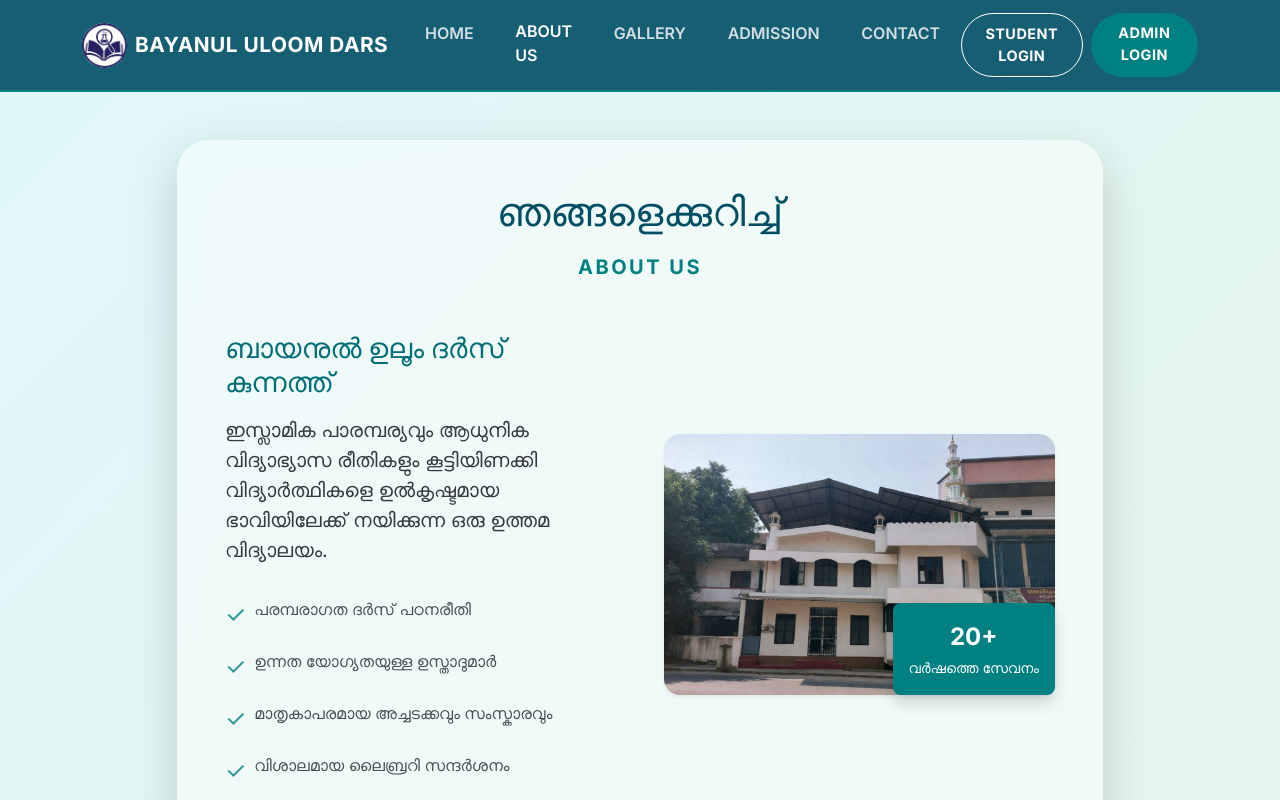
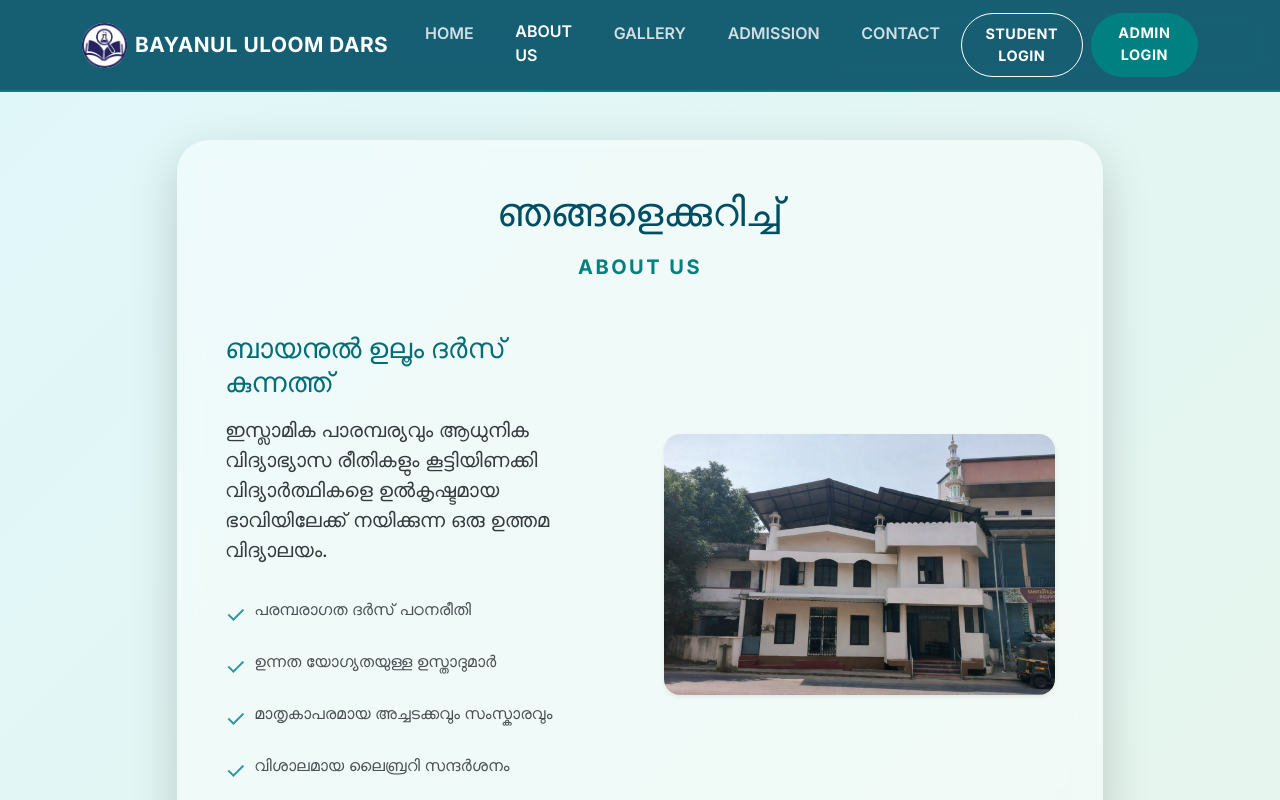
Before and after one commit to albayanrms-sys/BAYANUL-ULOOOM-KUNNATH-DARS, a React (Vite) app: page /about in a window 1280 px wide. Shown: the top 800 px of the page. Built offline with nearby package versions, Linux system fonts and the light colour scheme.

Commit message:
Remove experience badge from about page

```diff
--- a/src/pages/About.jsx
+++ b/src/pages/About.jsx
@@ -12,10 +12,6 @@ function About() {
               <div className="col-md-6 order-md-2">
                 <div className="about-image-wrapper">
                   <img src="/dars_building.jpg" alt="About Bayanul Uloom Dars" className="img-fluid rounded-4 shadow-sm grayscale-hover" />
-                  <div className="experience-badge bg-teal-solid text-white p-3 rounded-3 shadow text-center position-absolute bottom-0 end-0">
-                    <span className="fw-bold fs-4 d-block">20+</span>
-                    <span className="small">വർഷത്തെ സേവനം</span>
-                  </div>
                 </div>
               </div>
               <div className="col-md-6 order-md-1">
```
